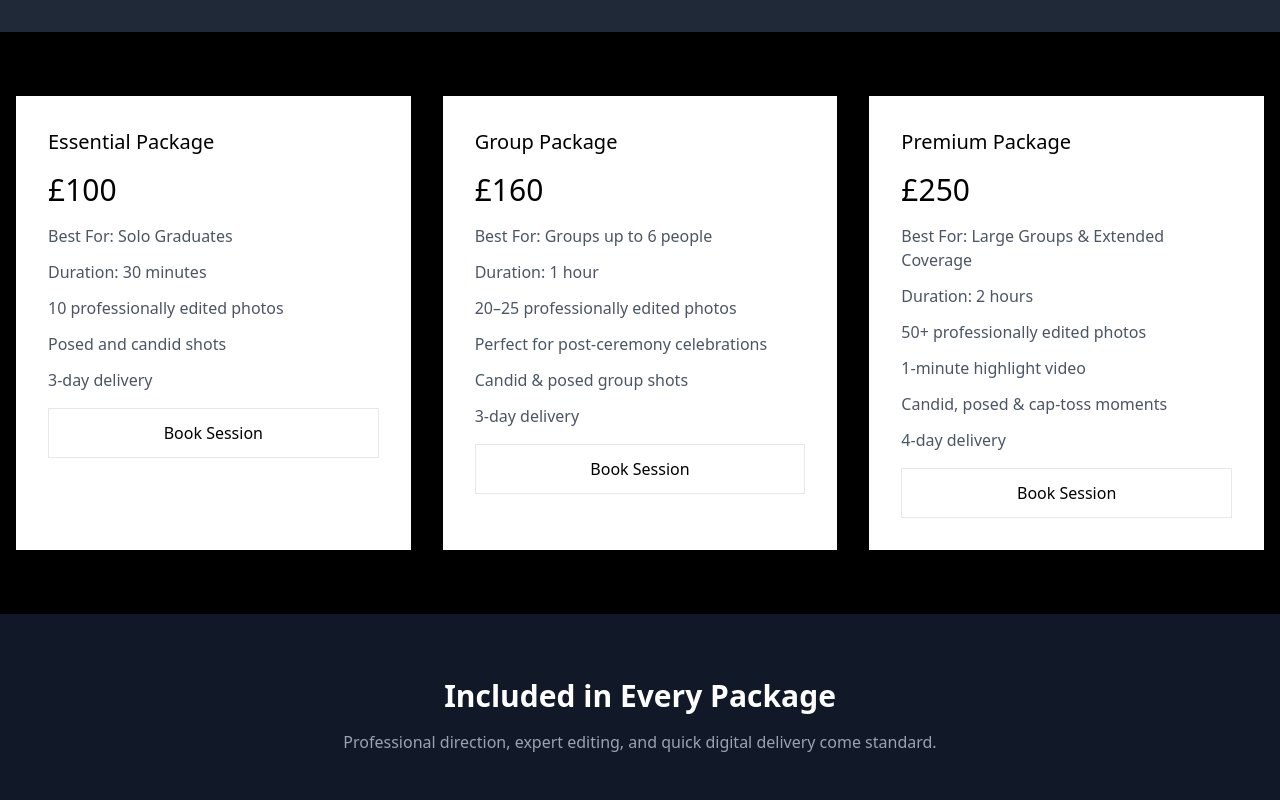
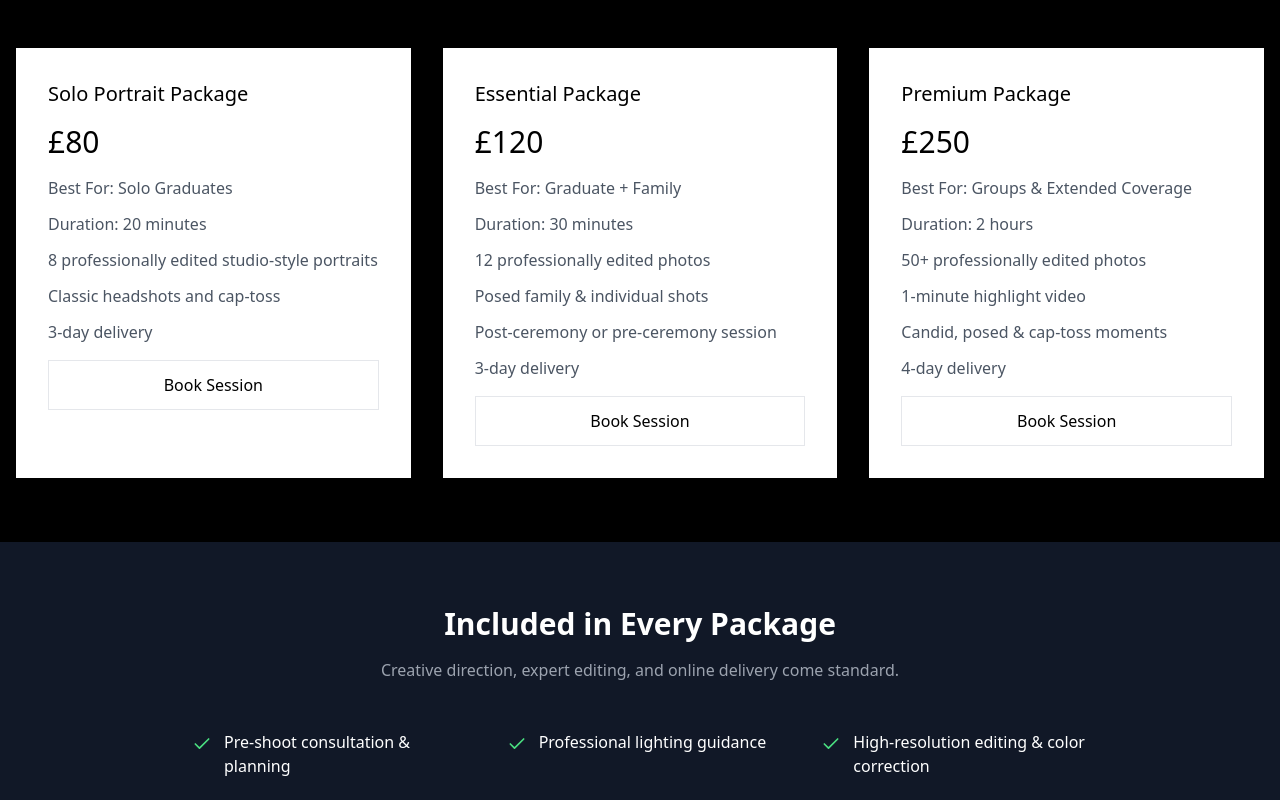
Before and after one commit to ramzidaher/photography-portfolio-website, a React (Vite) app: page /services in a window 1280 px wide. Shown: the part 320-1120 px from the top of the page. Built offline with nearby package versions, Linux system fonts and the light colour scheme.

Commit message:
new priceing

```diff
--- a/src/pages/PackagesPage.tsx
+++ b/src/pages/PackagesPage.tsx
@@ -5,25 +5,25 @@ import { CheckIcon, StarIcon } from 'lucide-react';
 export const PackagesPage = () => {
   const packages = [
     {
-      title: 'Essential Package',
-      price: '£100',
+      title: 'Solo Portrait Package',
+      price: '£80',
       features: [
         'Best For: Solo Graduates',
-        'Duration: 30 minutes',
-        '10 professionally edited photos',
-        'Posed and candid shots',
+        'Duration: 20 minutes',
+        '8 professionally edited studio-style portraits',
+        'Classic headshots and cap-toss',
         '3-day delivery'
       ]
     },
     {
-      title: 'Group Package',
-      price: '£160',
+      title: 'Essential Package',
+      price: '£120',
       features: [
-        'Best For: Groups up to 6 people',
-        'Duration: 1 hour',
-        '20–25 professionally edited photos',
-        'Perfect for post-ceremony celebrations',
-        'Candid & posed group shots',
+        'Best For: Graduate + Family',
+        'Duration: 30 minutes',
+        '12 professionally edited photos',
+        'Posed family & individual shots',
+        'Post-ceremony or pre-ceremony session',
         '3-day delivery'
       ]
     },
@@ -31,7 +31,7 @@ export const PackagesPage = () => {
       title: 'Premium Package',
       price: '£250',
       features: [
-        'Best For: Large Groups & Extended Coverage',
+        'Best For: Groups & Extended Coverage',
         'Duration: 2 hours',
         '50+ professionally edited photos',
         '1-minute highlight video',
@@ -55,10 +55,10 @@ export const PackagesPage = () => {
         <div className="container mx-auto px-4 text-center">
           <h1 className="text-4xl font-bold text-white mb-4">Graduation Photography Packages</h1>
           <p className="text-lg text-gray-300 max-w-2xl mx-auto">
-            Choose from solo, group, or premium coverage—no hidden fees, no extra person charges.
+            Professional solo, family, and premium packages—no hidden fees.
           </p>
           <p className="text-sm text-gray-500 max-w-2xl mx-auto mt-2">
-            All sessions take place after the ceremony—capture the real celebration. Pre-ceremony shoots available on request.
+            Sessions occur post-ceremony or pre-ceremony on request—perfect for capturing every memory.
           </p>
         </div>
       </header>
@@ -86,16 +86,17 @@ export const PackagesPage = () => {
           <div className="text-center mb-12">
             <h2 className="text-3xl font-bold text-white mb-4">Included in Every Package</h2>
             <p className="text-gray-400 max-w-2xl mx-auto">
-              Professional direction, expert editing, and quick digital delivery come standard.
+              Creative direction, expert editing, and online delivery come standard.
             </p>
           </div>
 
           <div className="grid grid-cols-1 md:grid-cols-2 lg:grid-cols-3 gap-y-6 gap-x-12 max-w-4xl mx-auto mb-12">
             {[
-              'Creative guidance from shoot planning to final edit',
+              'Pre-shoot consultation & planning',
+              'Professional lighting guidance',
               'High-resolution editing & color correction',
               'Online gallery delivery',
-              'Props and light direction upon request'
+              'Props available on request'
             ].map((item, i) => (
               <div className="flex items-start text-white" key={i}>
                 <CheckIcon size={20} className="text-green-400 mt-1 mr-3 flex-shrink-0" />
```
